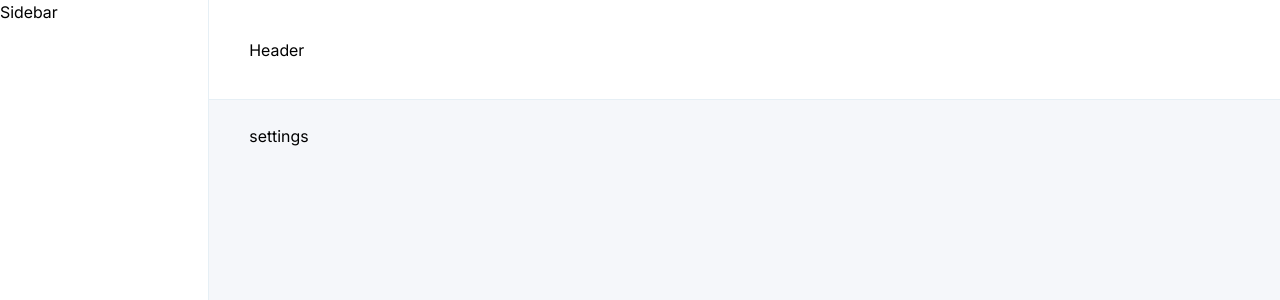
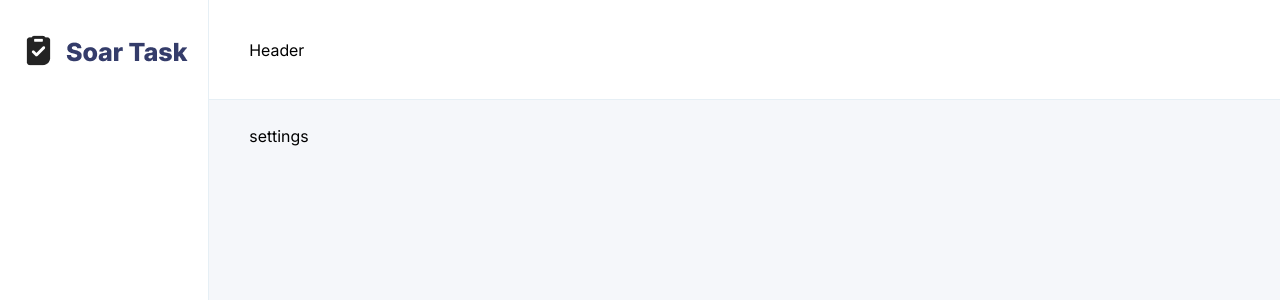
Before and after one commit to mmilad75/soar, a React (Vite) app: page /settings in a window 1280 px wide. Shown: the top 300 px of the page. Built offline with nearby package versions, Linux system fonts and the light colour scheme.

Commit message:
add sidebar logo

```diff
--- a/src/components/Layout/Sidebar/Sidebar.tsx
+++ b/src/components/Layout/Sidebar/Sidebar.tsx
@@ -1,5 +1,11 @@
+import SidebarLogo from './SidebarLogo';
+
 const Sidebar: React.FC = () => {
-  return <aside className="w-sidebar border-r border-r-sky">Sidebar</aside>;
+  return (
+    <aside className="w-sidebar border-r border-r-sky">
+      <SidebarLogo />
+    </aside>
+  );
 };
 
 export default Sidebar;
--- /dev/null
+++ b/src/components/Layout/Sidebar/SidebarLogo.tsx
@@ -0,0 +1,11 @@
+import Logo from '../../../assets/images/logo.png';
+
+const SidebarLogo: React.FC = () => {
+  return (
+    <div className="h-header flex items-center justify-center">
+      <img src={Logo} alt="Soar Logo" />
+    </div>
+  );
+};
+
+export default SidebarLogo;
```
Also changed, not shown: src/assets/images/logo.png (added).
